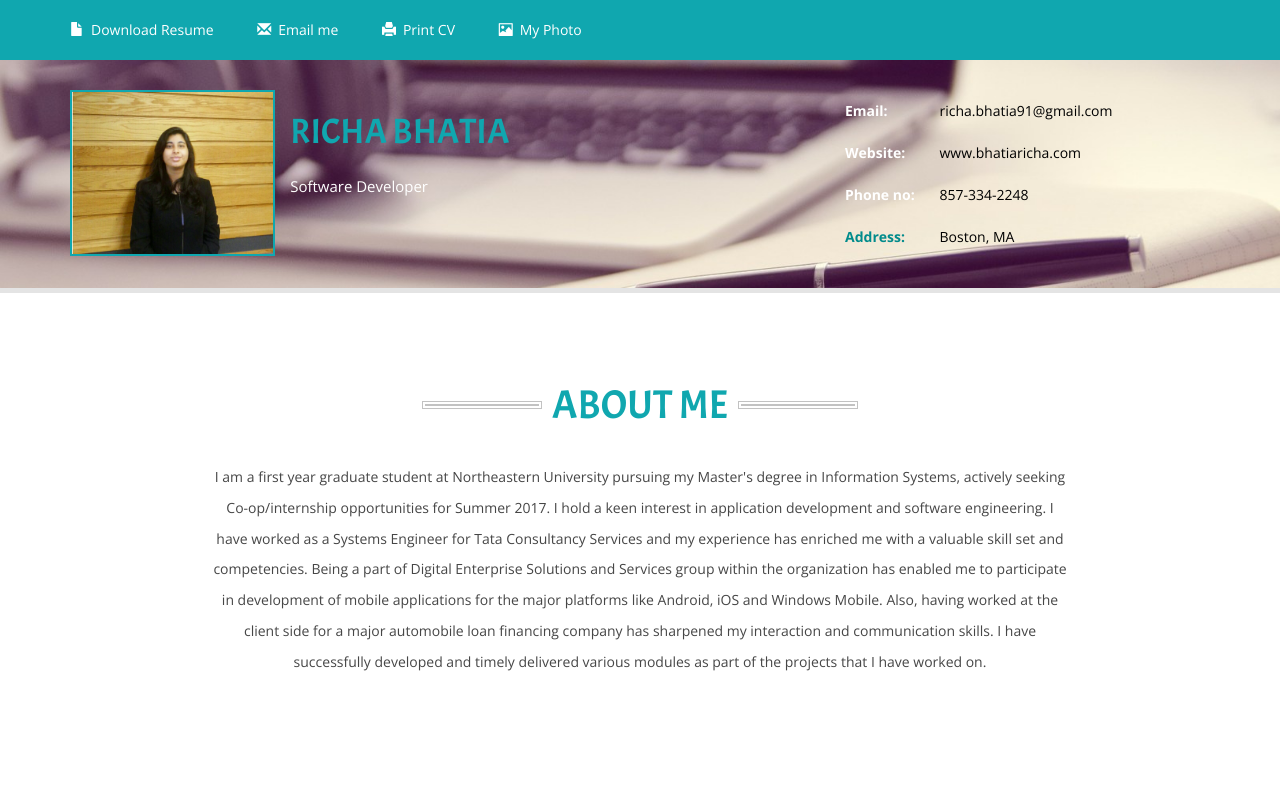
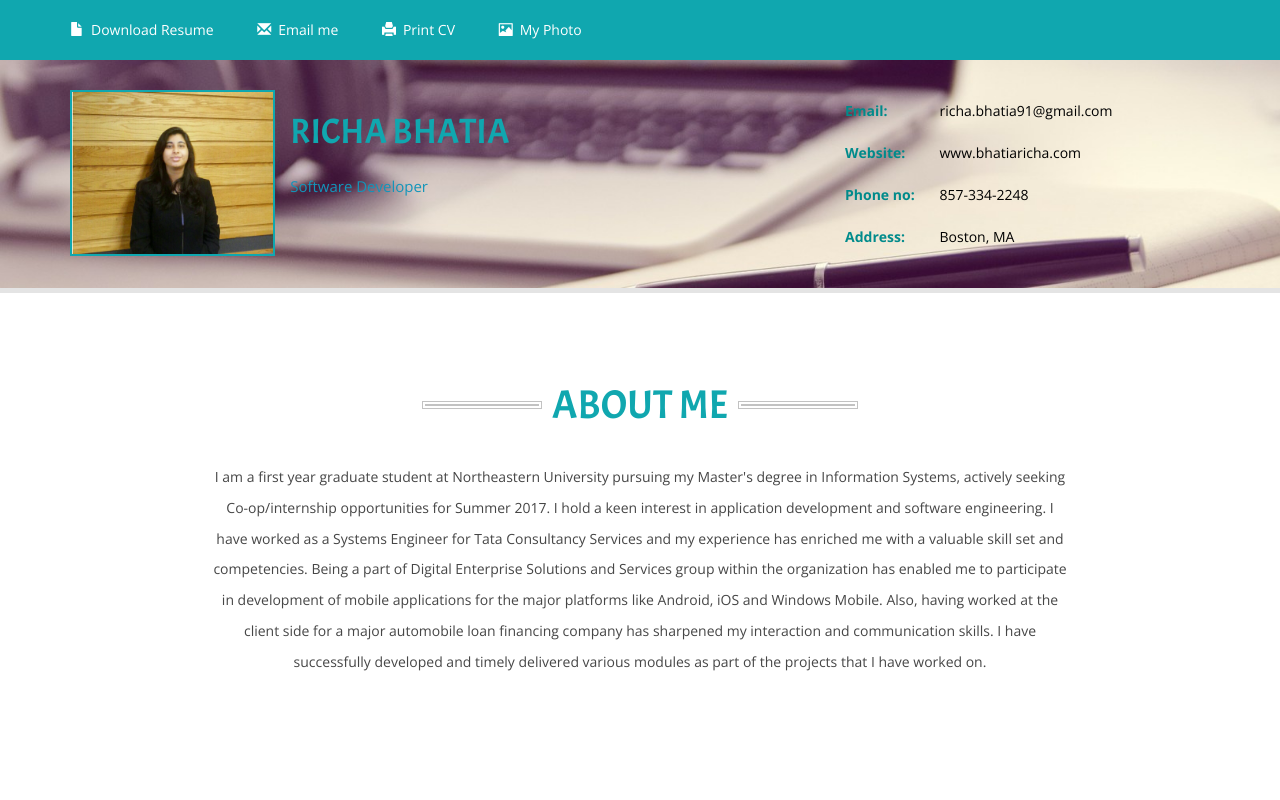
Before and after one commit to Richbh7/OnlineResume, a plain HTML site: page index.html in a window 1280 px wide. Shown: the top 800 px of the page. Drawn offline with nearby package versions, Linux system fonts and the light colour scheme.

Commit message:
Updating colors of text

```diff
--- a/index.html
+++ b/index.html
@@ -100,15 +100,15 @@
 			</div>
 			<div class="col-sm-5 pro-text">
 				<h1>Richa Bhatia</h1>
-				<p>Software Developer</p>
+				<p style="color: #1395ba;">Software Developer</p>
 			</div>
 			<div class="clearfix"></div>
 		</div>
 		<div class="col-md-4 header-right ">
 			<ul class="list-left">
-				<li style="color: white;">Email:</li>
-				<li style="color: white;">Website:</li>
-				<li style="color: white;">Phone no:</li>
+				<li style="color: #008B8B;">Email:</li>
+				<li style="color: #008B8B;">Website:</li>
+				<li style="color: #008B8B;">Phone no:</li>
 				<li style="color: #008B8B;">Address: </li>
 			</ul>
 			<ul class="list-right">
```
